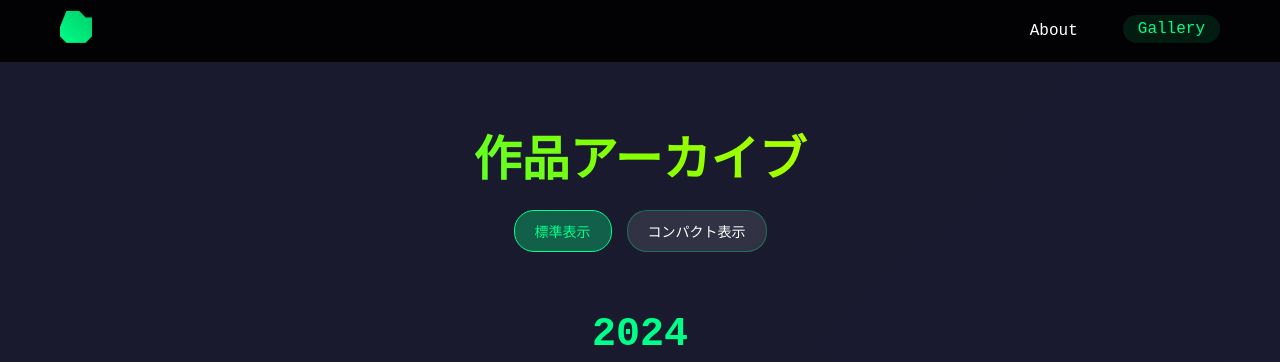
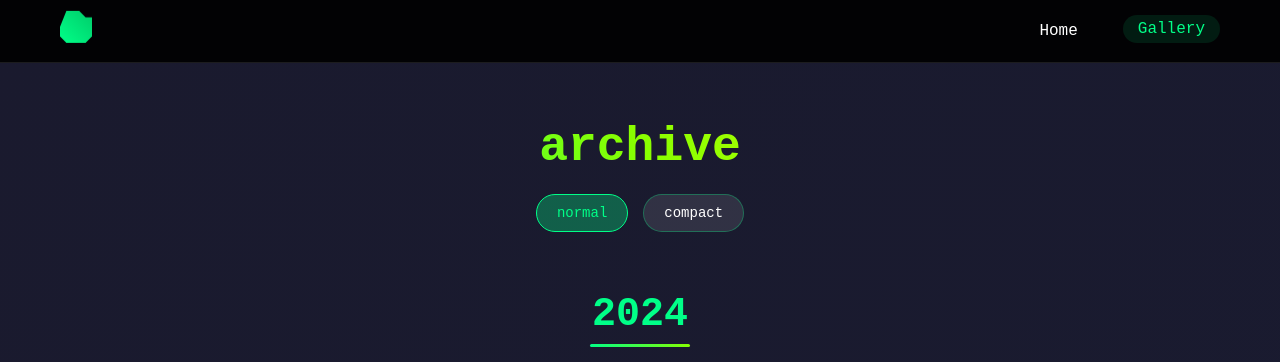
Before and after one commit to tomo3141592653/photo_site, a website: page docs/index.html in a window 1280 px wide. Both pictures are taken after a click on the link "Gallery". Shown: the top 362 px of the page. Drawn offline with Linux system fonts and the light colour scheme.

Commit message:
index.htmlのナビゲーションリンクとボタンのテキストを英語に変更し、ギャラリーセクションのタイトルも英語に更新しました。

```diff
--- a/docs/index.html
+++ b/docs/index.html
@@ -579,7 +579,7 @@
                 <div class="pixel-bird"></div>
             </div>
             <nav class="nav-links">
-                <a href="#" class="nav-link active" data-view="random">About</a>
+                <a href="#" class="nav-link active" data-view="random">Home</a>
                 <a href="#" class="nav-link" data-view="gallery">Gallery</a>
             </nav>
         </div>
@@ -600,11 +600,11 @@
                 </div>
 
                 <div class="random-controls">
-                    <button class="next-btn" id="nextRandomBtn">次の作品を見る</button>
+                    <button class="next-btn" id="nextRandomBtn">next</button>
                 </div>
 
                 <div class="random-info">
-                    <div class="random-title" id="randomTitle">読み込み中...</div>
+                    <div class="random-title" id="randomTitle">loading...</div>
                     <div class="random-meta" id="randomMeta"></div>
                 </div>
             </div>
@@ -613,10 +613,10 @@
         <!-- ギャラリーセクション -->
         <section class="gallery-section" id="gallerySection">
             <div class="gallery-header">
-                <h1 class="gallery-title">作品アーカイブ</h1>
+                <h1 class="gallery-title">archive</h1>
                 <div class="gallery-controls">
-                    <button class="view-toggle active" id="normalView">標準表示</button>
-                    <button class="view-toggle" id="compactView">コンパクト表示</button>
+                    <button class="view-toggle active" id="normalView">normal</button>
+                    <button class="view-toggle" id="compactView">compact</button>
                 </div>
             </div>
             <div id="galleryContent">
```
